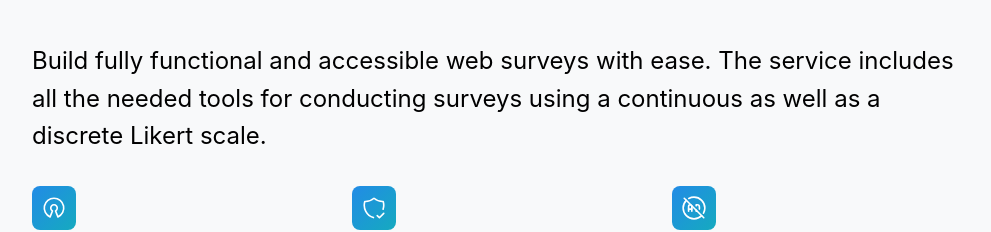
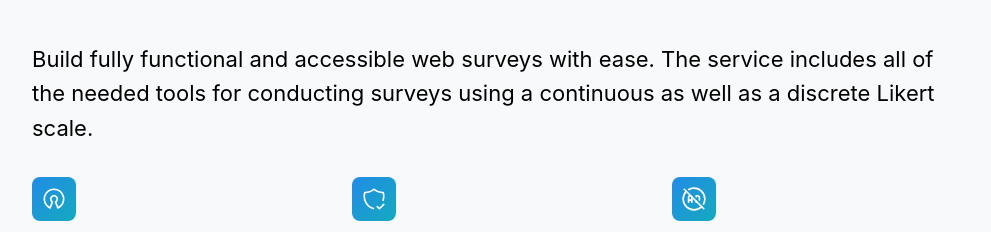
Before and after one commit to konrad-skowron/engineering-thesis, a Next.js app: page / in a window 1280 px wide. Shown: the part 354-586 px from the top of the page, without its empty margins (144-1135 px from the left). Built offline with nearby package versions, Linux system fonts and the light colour scheme; no server answers.

Commit message:
reduce font size

```diff
--- a/src/components/pages/LandingPage.module.css
+++ b/src/components/pages/LandingPage.module.css
@@ -36,7 +36,7 @@
 
 .description {
   margin-top: var(--mantine-spacing-xl);
-  font-size: rem(24px);
+  font-size: rem(22px);
 
   @media (max-width: $mantine-breakpoint-sm) {
     font-size: rem(18px);
--- a/src/components/pages/LandingPage.tsx
+++ b/src/components/pages/LandingPage.tsx
@@ -56,7 +56,7 @@ export function LandingPage() {
 
         <Text className={classes.description} c="placeholder">
           Build fully functional and accessible web surveys with ease.
-          The service includes all the needed tools for conducting surveys
+          The service includes all of the needed tools for conducting surveys
           using a continuous as well as a discrete Likert scale.
         </Text>
 
```
